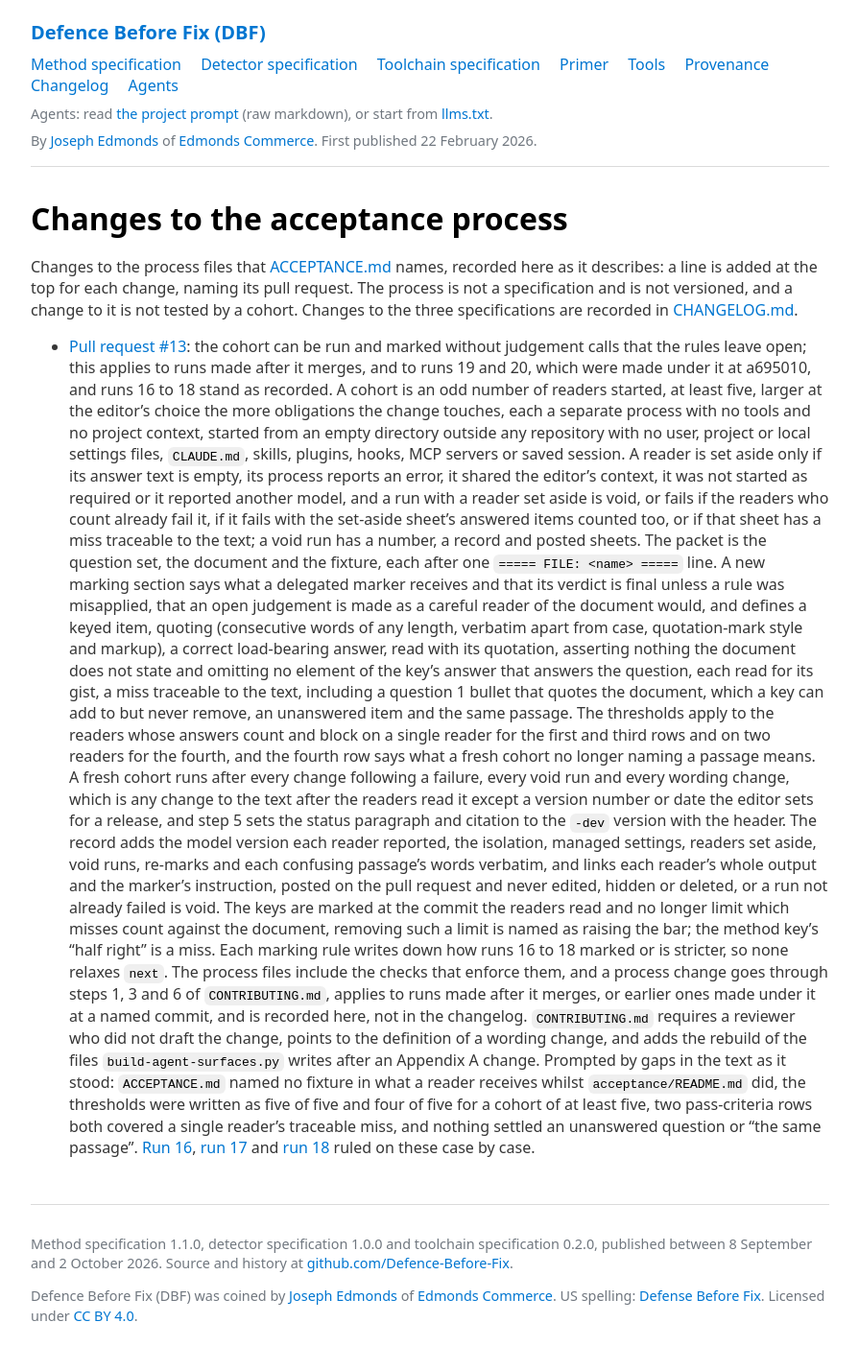
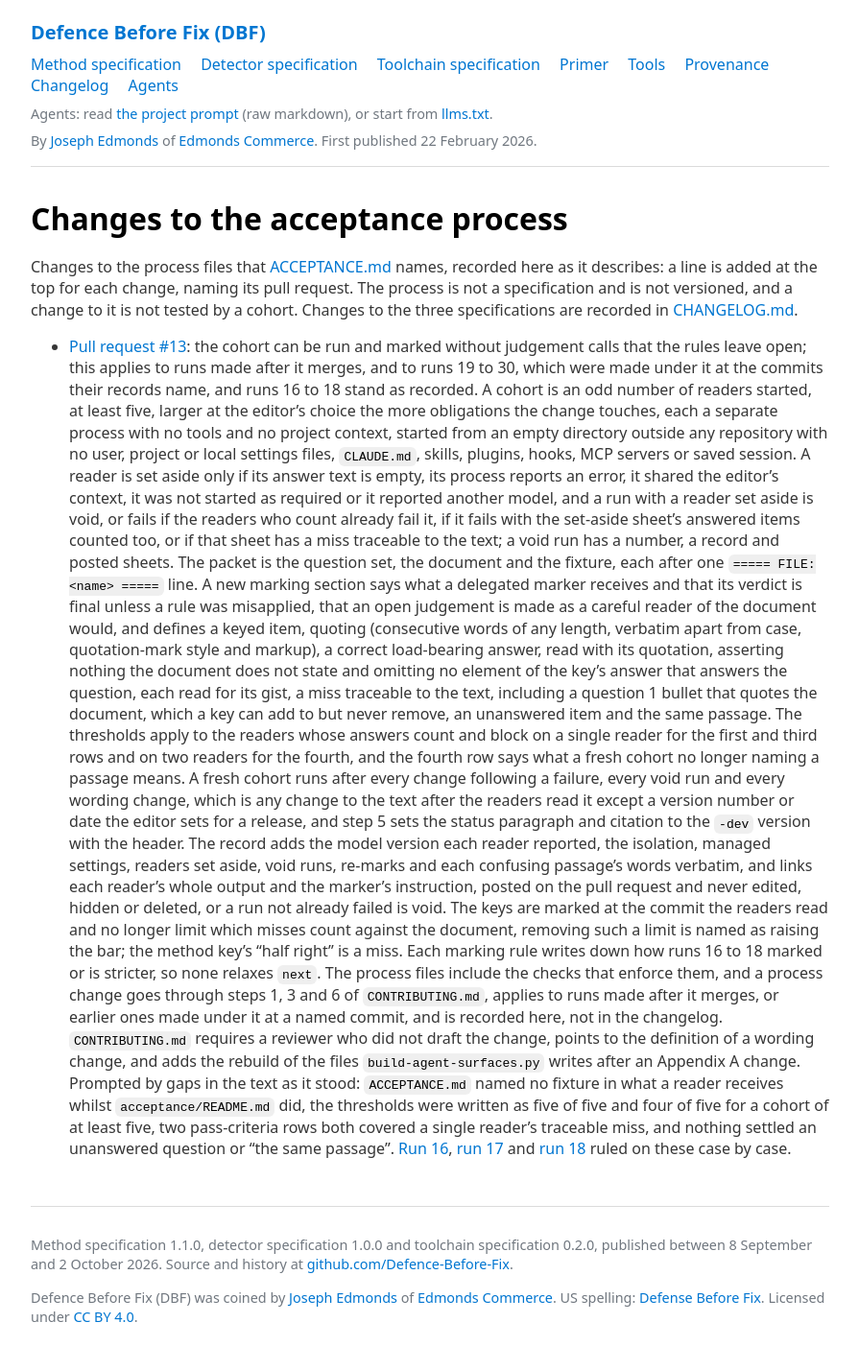
Before and after one commit to Defence-Before-Fix/defence-before-fix.github.io, a Jekyll site: the page built from acceptance/CHANGES.md, in a window 1280 px wide. Shown: the whole page at 96% size, without its empty margins (192-1087 px from the left). Built offline with Jekyll 4.4.1, drawn with Linux system fonts in a browser that asks for light colours; our own code applies the rules of GitHub Pages for plain Markdown files.

Commit message:
Acceptance process: name runs 19 to 30 as made under this change
Co-Authored-By: Claude Opus 5.5 <noreply@anthropic.com>

```diff
--- a/acceptance/CHANGES.md
+++ b/acceptance/CHANGES.md
@@ -6,7 +6,7 @@ not a specification and is not versioned, and a change to it is not tested by a
 to the three specifications are recorded in [CHANGELOG.md](../CHANGELOG.md).
 
 - [Pull request #13](https://github.com/Defence-Before-Fix/defence-before-fix.github.io/pull/13): the cohort can be run and marked without judgement calls that the rules
-  leave open; this applies to runs made after it merges, and to runs 19 and 20, which were made under it at a695010, and
+  leave open; this applies to runs made after it merges, and to runs 19 to 30, which were made under it at the commits their records name, and
   runs 16 to 18 stand as recorded. A cohort is an odd
   number of readers started, at least five, larger at the editor's choice the more obligations
   the change touches, each a separate process with no tools and no project context, started from
```
